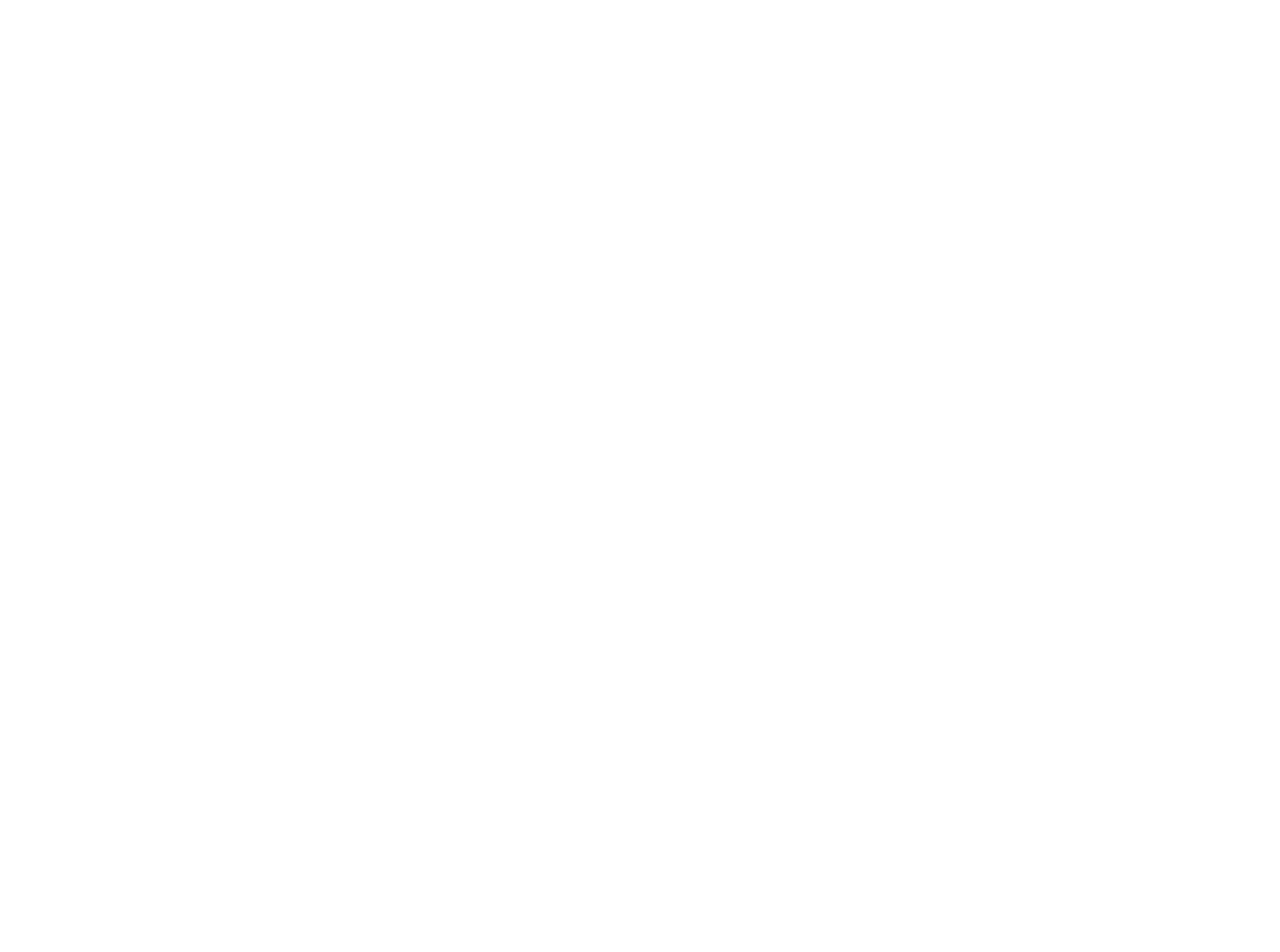
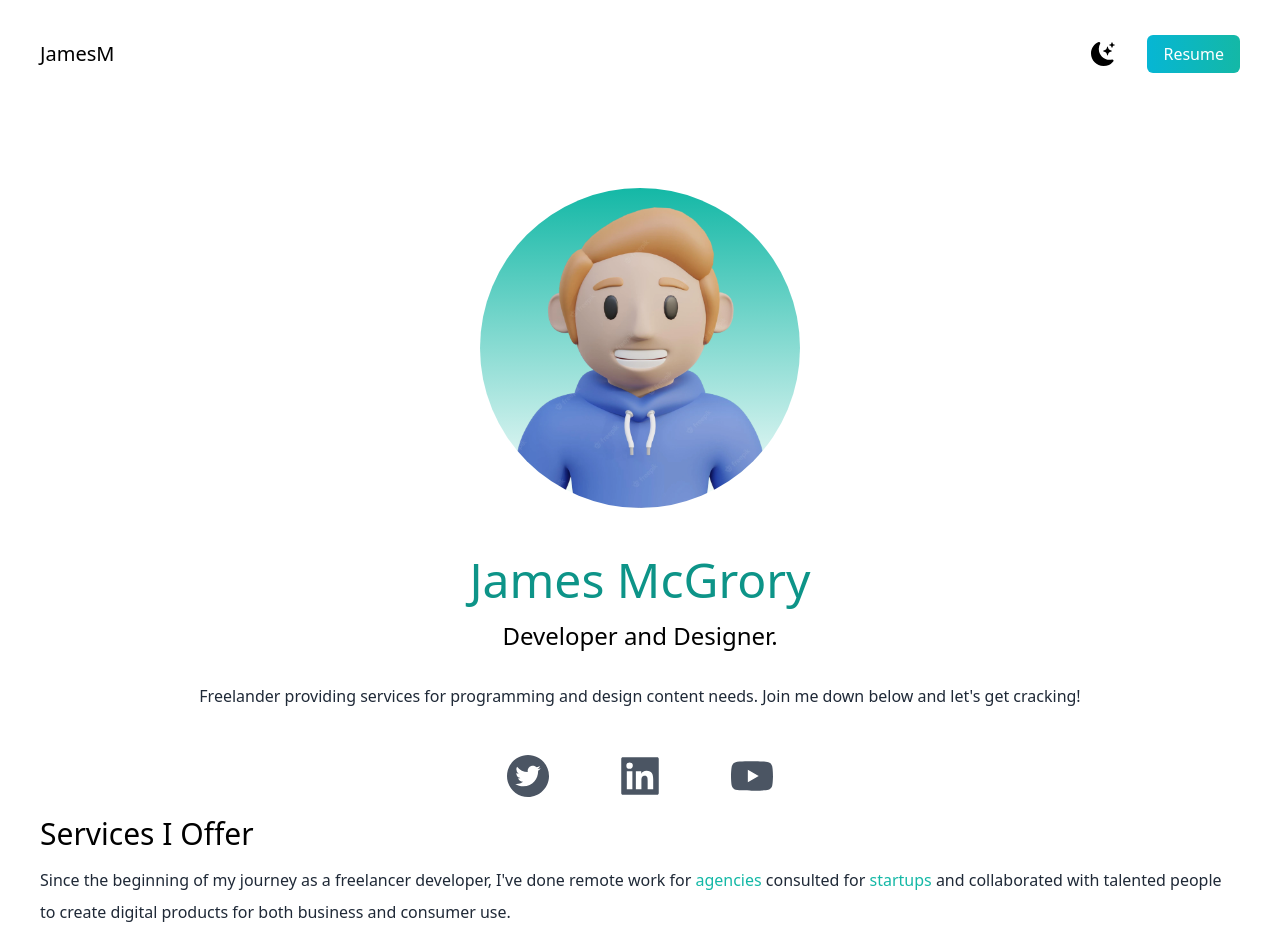
Before and after one commit to JomersDev/portfoliov2, a React (Vite) app: page / in a window 1280 px wide. Shown: the top 952 px of the page. Before the commit the page ends 800 px from the top, so only its background shows below. Built offline with nearby package versions, Linux system fonts and the light colour scheme.

Commit message:
home page

```diff
--- a/package.json
+++ b/package.json
@@ -10,7 +10,8 @@
   },
   "dependencies": {
     "react": "^18.2.0",
-    "react-dom": "^18.2.0"
+    "react-dom": "^18.2.0",
+    "react-icons": "^4.7.1"
   },
   "devDependencies": {
     "@types/react": "^18.0.26",
--- a/src/App.jsx
+++ b/src/App.jsx
@@ -1,10 +1,15 @@
 import React from "react"
+import Nav from "./Components/Nav"
+import Hero from "./Components/Hero"
+import Services from "./Components/Services"
 
 function App() {
 
   return (
-    <div>
-
+    <div className="bg-white px-10">
+      <Nav />
+      <Hero />
+      <Services />
     </div>
   )
 }
--- /dev/null
+++ b/src/Components/Hero.jsx
@@ -0,0 +1,25 @@
+import React from "react";
+import { AiFillTwitterCircle, AiFillLinkedin, AiFillYoutube} from "react-icons/ai"
+
+export default function Hero() {
+    return (
+        <section>
+            <div className="relative mx-auto bg-gradient-to-b from-teal-500 rounded-full w-80 h-80 mt-20 overflow-hidden">
+                <img src="../src/images/avatar.png"/>
+            </div>
+            <div className="text-center px-10 pt-10 pb-5">
+                <h2 className="text-5xl py-2 text-teal-600 font-medium">James McGrory</h2>
+                <h3 className="text-2xl py-2">Developer and Designer.</h3>
+                <p className="text-md py-5 leading-8 text-gray-800">
+                    Freelander providing services for programming and design content needs.
+                    Join me down below and let's get cracking!
+                </p>
+            </div>
+            <div className="text-5xl flex justify-center gap-16 pb-3 text-gray-600">
+                <AiFillTwitterCircle />
+                <AiFillLinkedin />
+                <AiFillYoutube />
+            </div>
+        </section>
+    )
+}
--- /dev/null
+++ b/src/Components/Nav.jsx
@@ -0,0 +1,22 @@
+import React from "react";
+import { BsFillMoonStarsFill} from 'react-icons/bs'
+
+export default function Nav() {
+    return (
+        <section>
+            <nav className="py-10 mb-12 flex justify-between">
+                <h1 className="text-xl">JamesM</h1>
+                <ul className="flex items-center">
+                    <li>
+                        <BsFillMoonStarsFill className="cursor-pointer text-2xl"/>
+                    </li>
+                    <li>
+                        <a className="bg-gradient-to-r from-cyan-500 to-teal-500 text-white px-4 py-2 rounded-md ml-8" href="#">
+                            Resume
+                        </a>
+                    </li>
+                </ul>
+            </nav>
+        </section>
+    )
+}
--- /dev/null
+++ b/src/Components/Services.jsx
@@ -0,0 +1,27 @@
+import React from "react";
+
+export default function Services() {
+    return (
+        <section>
+            <div>
+                <h3 className="text-3xl py-1">Services I Offer</h3>
+                <p className="text-md py-2 leading-8 text-gray-800">
+                    Since the beginning of my journey as a freelancer
+                    developer, I've done remote work for
+                    <span className="text-teal-500"> agencies </span>
+                    consulted for <span className="text-teal-500">startups </span>
+                    and collaborated with talented people to create digital products
+                    for both business and consumer use.
+                </p>
+                <p className="text-md py-2 leading-8 text-gray-800">
+                    I offer from a wide range of services, including programming and teaching.
+                </p>
+            </div>
+            <div>
+                <div>
+
+                </div>
+            </div>
+        </section>
+    )
+}
```
Also changed, not shown: src/Images/avatar.png (added), 1 other file (tests, documents, lock files or other folders).
